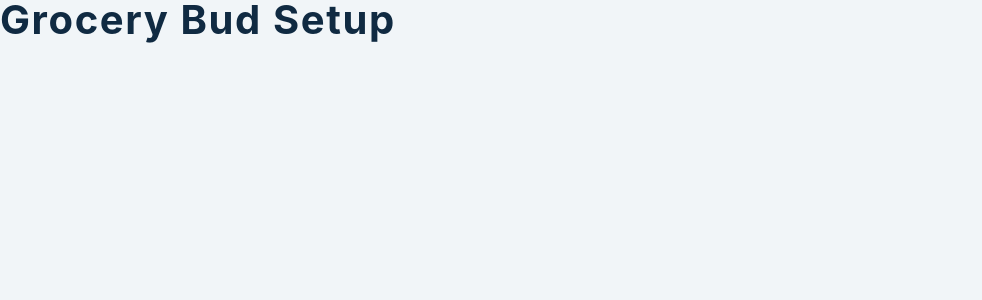
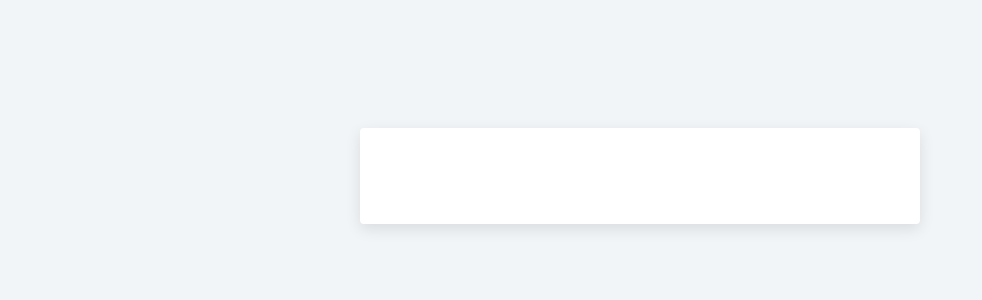
Before and after one commit to unclejide1/LRCT-1-2020, a React (Create React App) app in the folder grocery-bud/: page / in a window 1280 px wide. Shown: the top 300 px of the page, without its empty margins (0-982 px from the left). Built offline with nearby package versions, Linux system fonts and the light colour scheme.

Commit message:
feat: set up state properties

```diff
--- a/grocery-bud/src/App.js
+++ b/grocery-bud/src/App.js
@@ -3,7 +3,16 @@ import List from './List'
 import Alert from './Alert'
 
 function App() {
-  return <h2>grocery bud setup</h2>
+  const [name, setName] = useState('')
+  const [list, setList] = useState([])
+  const [isEdit, setEdit] = useState(false)
+  const [editId, setEditId] = useState(null)
+  const [alert, setAlert] = useState({show: false, msg: '', type:''})
+  return <section className ="section-center">
+    <div className="grocery-container">
+
+    </div>
+  </section>
 }
 
 export default App
```
